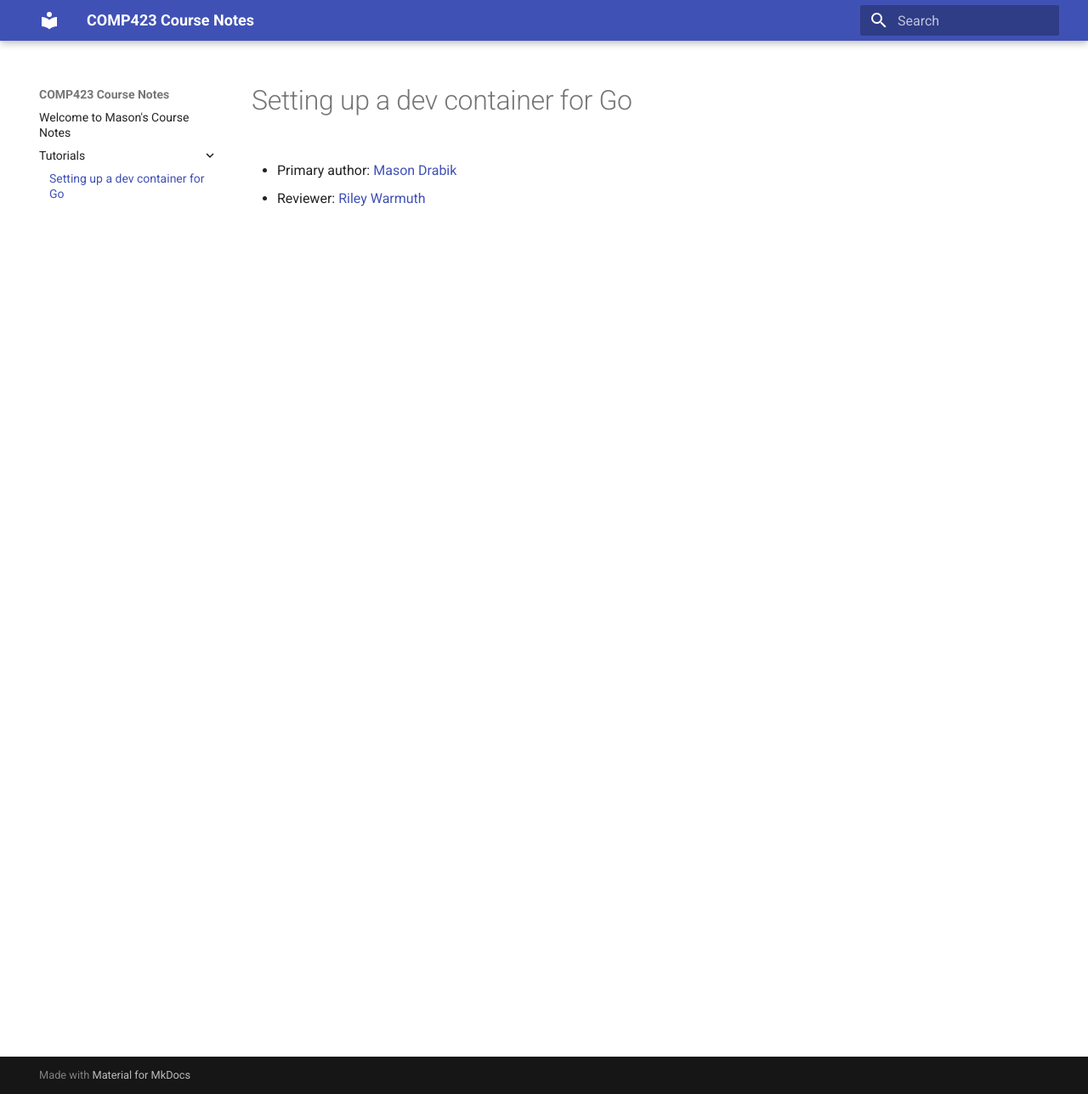
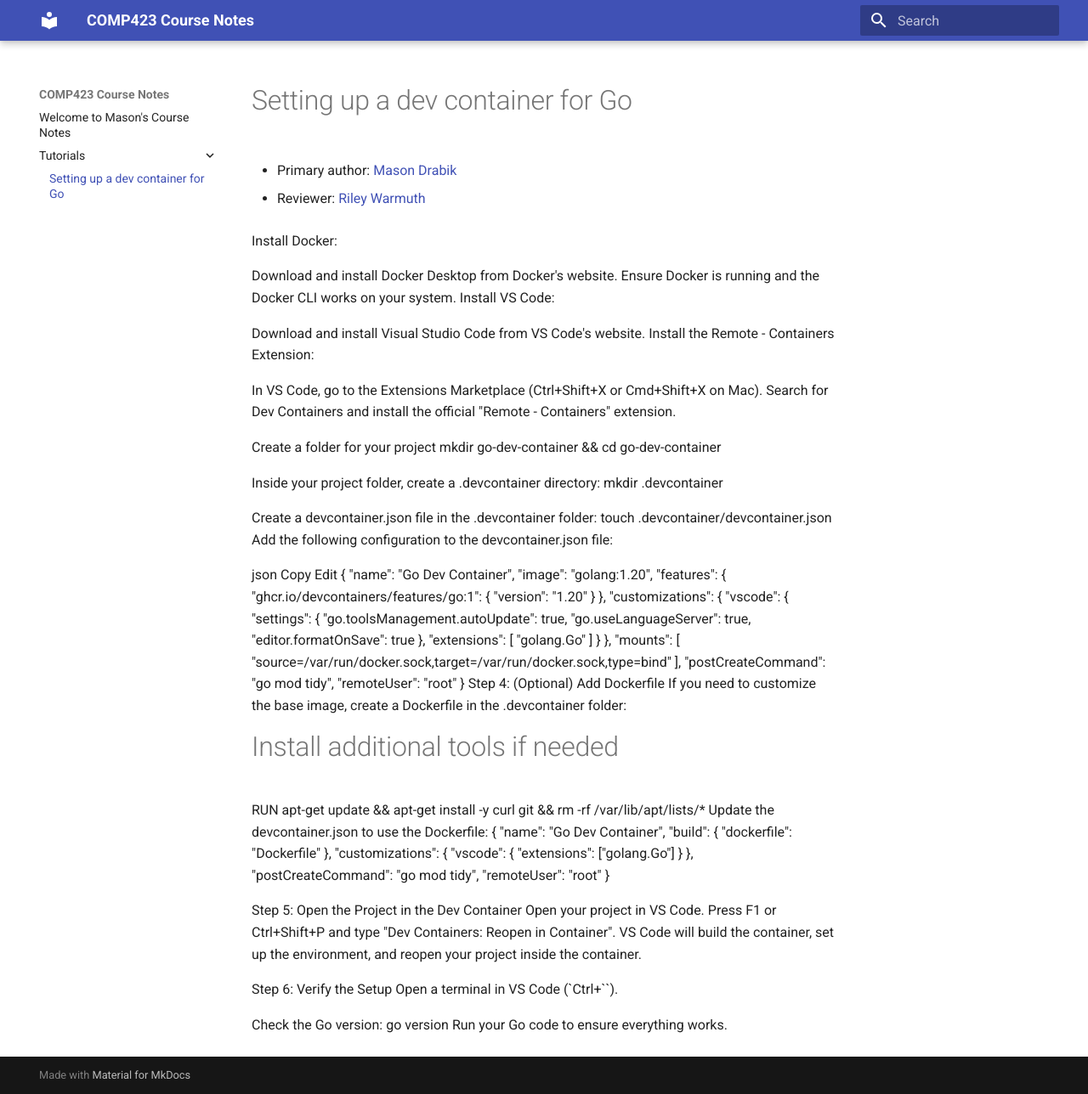
Before and after one commit to mkdrabik/comp423-course-notes, an MkDocs documentation site: the page built from docs/tutorials/go-setup.md, in a window 1280 px wide and 1288 px high. Shown: the whole window at 85% size. Built offline with MkDocs 1.6.1 and Material for MkDocs 9.7.7, drawn with Linux system fonts in a browser that asks for light colours.

Commit message:
early stages

```diff
--- a/docs/tutorials/go-setup.md
+++ b/docs/tutorials/go-setup.md
@@ -3,3 +3,89 @@
 * Primary author: [Mason Drabik](https://github.com/mkdrabik)
 
 * Reviewer: [Riley Warmuth](https://github.com/rileywar)
+
+
+Install Docker:
+
+Download and install Docker Desktop from Docker's website.
+Ensure Docker is running and the Docker CLI works on your system.
+Install VS Code:
+
+Download and install Visual Studio Code from VS Code's website.
+Install the Remote - Containers Extension:
+
+In VS Code, go to the Extensions Marketplace (Ctrl+Shift+X or Cmd+Shift+X on Mac).
+Search for Dev Containers and install the official "Remote - Containers" extension.
+
+
+Create a folder for your project
+mkdir go-dev-container && cd go-dev-container
+
+
+Inside your project folder, create a .devcontainer directory:
+mkdir .devcontainer
+
+Create a devcontainer.json file in the .devcontainer folder:
+touch .devcontainer/devcontainer.json
+Add the following configuration to the devcontainer.json file:
+
+json
+Copy
+Edit
+{
+  "name": "Go Dev Container",
+  "image": "golang:1.20",
+  "features": {
+    "ghcr.io/devcontainers/features/go:1": {
+      "version": "1.20"
+    }
+  },
+  "customizations": {
+    "vscode": {
+      "settings": {
+        "go.toolsManagement.autoUpdate": true,
+        "go.useLanguageServer": true,
+        "editor.formatOnSave": true
+      },
+      "extensions": [
+        "golang.Go"
+      ]
+    }
+  },
+  "mounts": [
+    "source=/var/run/docker.sock,target=/var/run/docker.sock,type=bind"
+  ],
+  "postCreateCommand": "go mod tidy",
+  "remoteUser": "root"
+}
+Step 4: (Optional) Add Dockerfile
+If you need to customize the base image, create a Dockerfile in the .devcontainer folder:
+
+# Install additional tools if needed
+RUN apt-get update && apt-get install -y curl git && rm -rf /var/lib/apt/lists/*
+Update the devcontainer.json to use the Dockerfile:
+{
+  "name": "Go Dev Container",
+  "build": {
+    "dockerfile": "Dockerfile"
+  },
+  "customizations": {
+    "vscode": {
+      "extensions": ["golang.Go"]
+    }
+  },
+  "postCreateCommand": "go mod tidy",
+  "remoteUser": "root"
+}
+
+Step 5: Open the Project in the Dev Container
+Open your project in VS Code.
+Press F1 or Ctrl+Shift+P and type "Dev Containers: Reopen in Container".
+VS Code will build the container, set up the environment, and reopen your project inside the container.
+
+Step 6: Verify the Setup
+Open a terminal in VS Code (`Ctrl+``).
+
+Check the Go version:
+go version
+Run your Go code to ensure everything works.
--- a/mkdocs.yml
+++ b/mkdocs.yml
@@ -5,9 +5,9 @@
     - content.code.select
     - content.code.copy
     - content.code.annotate
-  # icon:
-  #   admonition:
-  #     <type>: <icon>
+  icon:
+    admonition:
+    note: octicons/tag-16
 
 markdown_extensions:
   - pymdownx.highlight:
```
